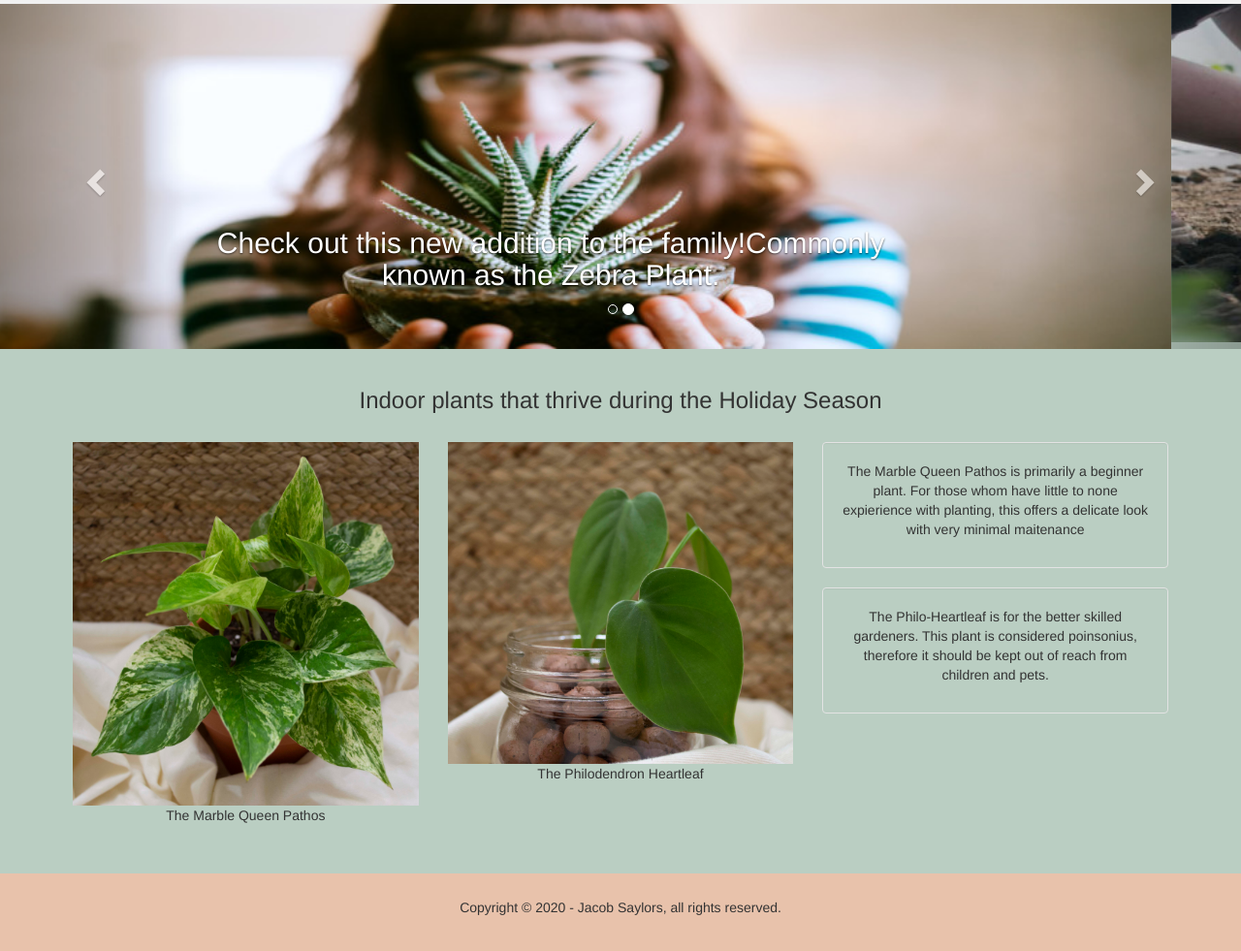
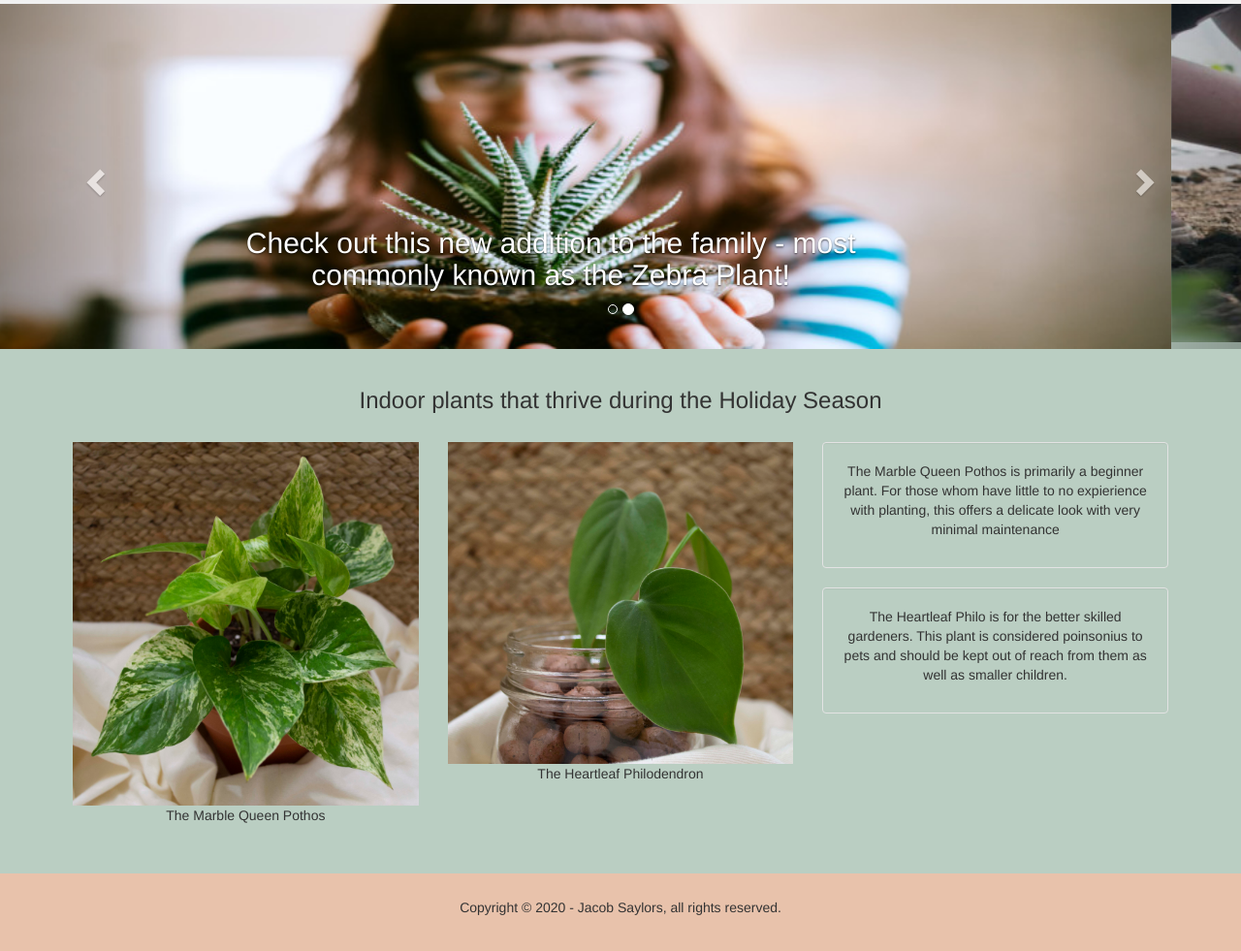
Before and after one commit to reedrg/thegrowers, a plain HTML site: page newsletter.html in a window 1280 px wide. Shown: the part 492-1473 px from the top of the page at 97% size. Drawn offline with nearby package versions, Linux system fonts and the light colour scheme; a script that the page names is missing.

Commit message:
Update newsletter.html

```diff
--- a/newsletter.html
+++ b/newsletter.html
@@ -143,7 +143,7 @@ input[type=submit]:hover {
       <div class="item active">
         <img src="Images/easy%20plant.jpg" alt="Image">
         <div class="carousel-caption">
-          <h2>Check out this new addition to the family!Commonly known as the Zebra Plant.</h2>
+          <h2>Check out this new addition to the family - most commonly known as the Zebra Plant!</h2>
           <h4> </h4>
         </div>
       </div>
@@ -152,7 +152,7 @@ input[type=submit]:hover {
         <img src="Images/raise-seeds-plants-1200x640.jpg" height="" width="1000" alt="Image">
         <div class="carousel-caption">
           <h1>Never raised a plant before?</h1>
-          <h3>We've got you covered! Just head over and complete our quiz.</h3>
+          <h3>We've got you covered! Just head on over and complete our quiz.</h3>
         </div>
       </div>
     </div>
@@ -173,19 +173,19 @@ input[type=submit]:hover {
   <div class="row">
     <div class="col-sm-4">
       <img src="Images/Marble%20Queen%20Pothos.jpg" width="125" height="125" class="img-responsive" style="width:100%" alt="Image">
-      <p>The Marble Queen Pathos</p>
+      <p>The Marble Queen Pothos</p>
     </div>
     <div class="col-sm-4">
       <img src="Images/Green%20Heartleaf%20Philo.jpg" width="125" height="150" class="img-responsive" style="width:100%" alt="Image" >
 
-      <p>The Philodendron Heartleaf</p>
+      <p>The Heartleaf Philodendron</p>
     </div>
     <div class="col-sm-4">
       <div class="well">
-       <p>The Marble Queen Pathos is primarily a beginner plant. For those whom have little to none expierience with planting, this offers a delicate look with very minimal maitenance </p>
+       <p>The Marble Queen Pothos is primarily a beginner plant. For those whom have little to no expierience with planting, this offers a delicate look with very minimal maintenance </p>
       </div>
       <div class="well">
-       <p>The Philo-Heartleaf is for the better skilled gardeners. This plant is considered poinsonius, therefore it should be kept out of reach from children and pets. </p>
+       <p>The Heartleaf Philo is for the better skilled gardeners. This plant is considered poinsonius to pets and should be kept out of reach from them as well as smaller children. </p>
       </div>
     </div>
   </div>
```
